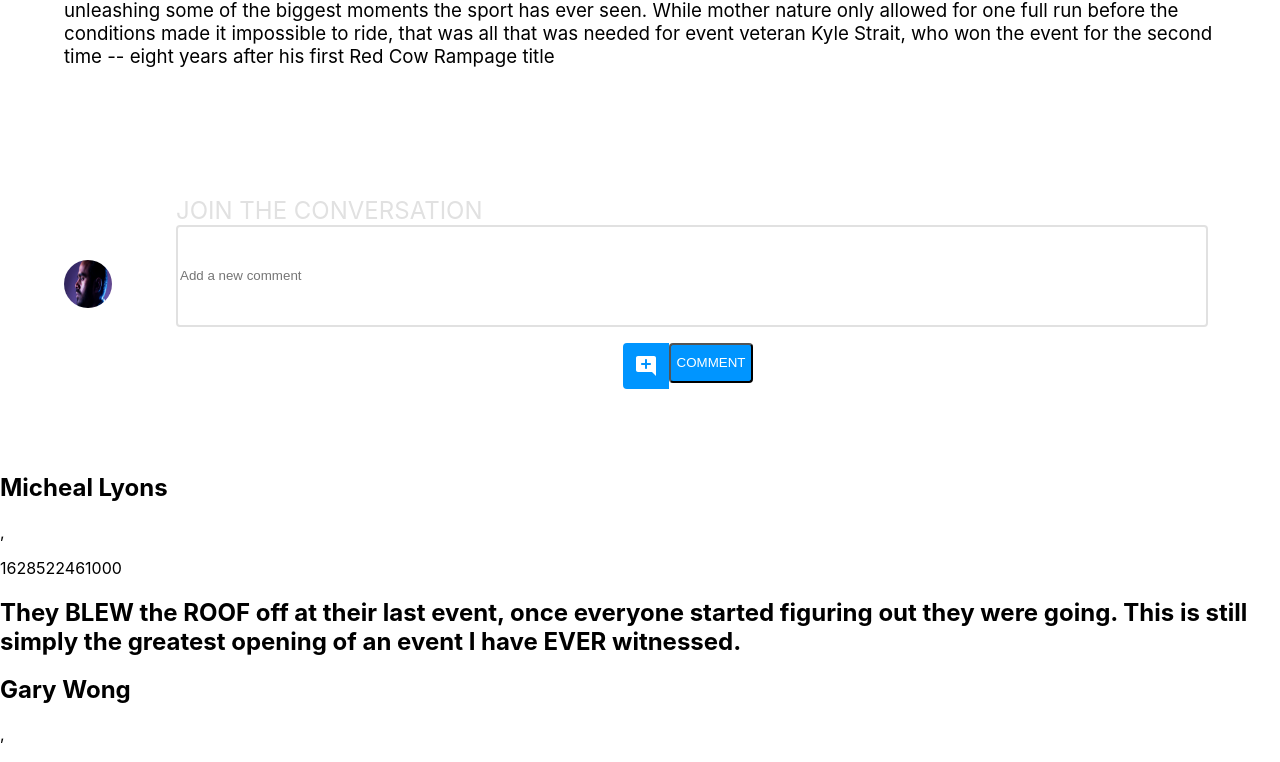
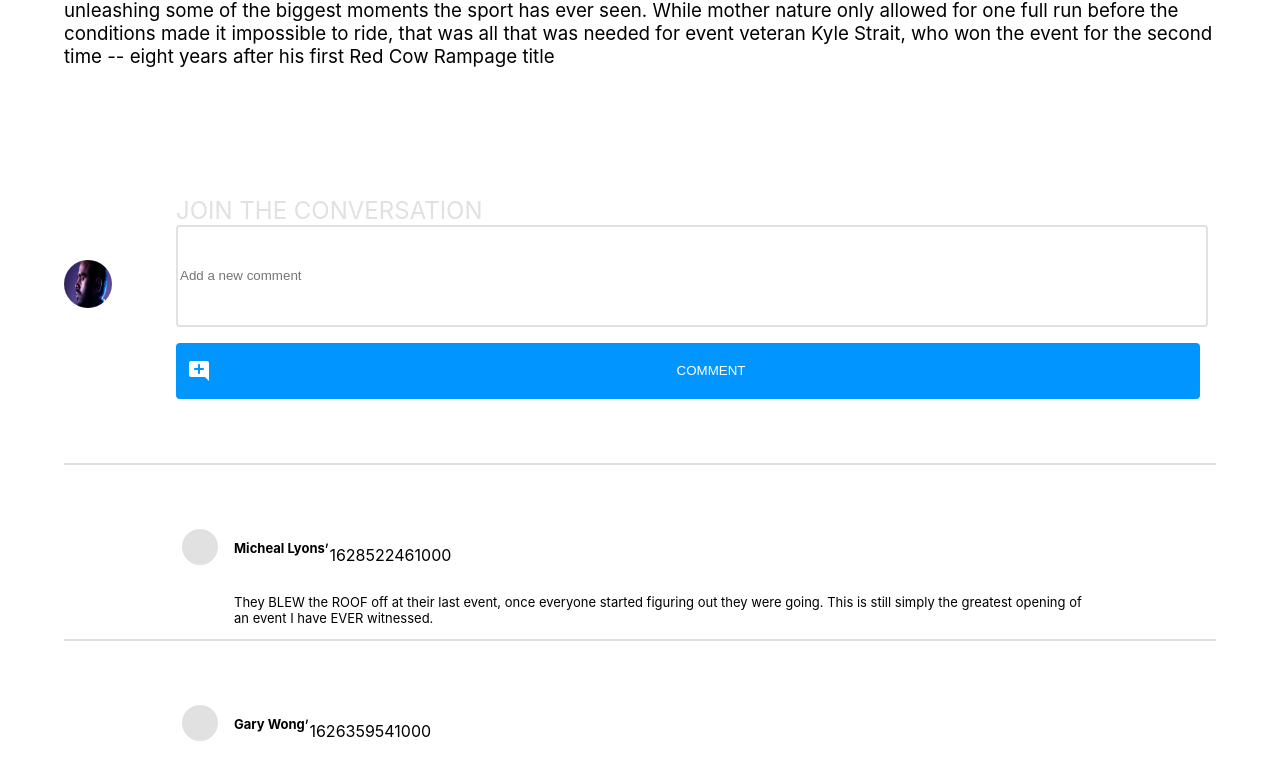
Before and after one commit to mjiang95/minnie-jiang-brainflix1, a React (Create React App) app: page / in a window 1280 px wide. Shown: the part 1324-2086 px from the top of the page. Built offline with nearby package versions, Linux system fonts and the light colour scheme.

Commit message:
Update comments styling

```diff
--- a/src/components/Comments/comments.css
+++ b/src/components/Comments/comments.css
@@ -1,6 +1,8 @@
 .new-comments {
   display: flex;
-  padding: 5vw;
+  margin: 0 5vw;
+  padding: 5vw 0;
+  border-bottom: 0.15rem solid #E1E1E1;
 }
 .new-comments__label {
   font-size: 1.5rem;
@@ -27,9 +29,11 @@
 .new-comments__button {
   color: white;
   background: #0095FF;
-  height: 2.5rem;
-  border-radius: #0095FF;
-  border-radius: 0.25rem;
+  height: 3.5rem;
+  border: #0095FF;
+  border-top-right-radius: 0.25rem;
+  border-bottom-right-radius: 0.25rem;
+  width: 100%;
 }
 
 .add-comments {
@@ -43,4 +47,37 @@
 .add-comments__section {
   display: flex;
   justify-content: center;
+}
+
+.user-comments {
+  border-bottom: 0.15rem soild black;
+}
+
+.previous-comments {
+  display: flex;
+  width: 90vw;
+  justify-content: center;
+  margin: 5vw;
+  border-bottom: 0.15rem solid #E1E1E1;
+}
+.previous-comments__subsection {
+  width: 75%;
+}
+.previous-comments__avatar {
+  background-color: #E1E1E1;
+  height: 2.25rem;
+  width: 2.25rem;
+  border-radius: 1.125rem;
+  margin-right: 1rem;
+}
+.previous-comments__title {
+  display: flex;
+}
+.previous-comments__name {
+  font-size: 0.8125rem;
+  font-weight: 700;
+}
+.previous-comments__comments {
+  font-size: 0.8125rem;
+  font-weight: 400;
 }/*# sourceMappingURL=comments.css.map */
--- a/src/components/Comments/comments.jsx
+++ b/src/components/Comments/comments.jsx
@@ -18,17 +18,19 @@ function Comments (props){
                 </form>
             </div>
 
-        <div>
-            {/* <img src="" alt="" />            */}
+            <div className="customer-comments">
                {props.comments.comments.map((comment) => {
                     return (
-                    <div key={comment.id}>
-                        <div>
-                            <h2>{comment.name}</h2>,
-                            <p>{comment.timestamp}</p>
+                    <div className="previous-comments" key={comment.id}>
+                        <div className="previous-comments__avatar"></div>
+                        <div className="previous-comments__subsection">
+                        <div className="previous-comments__title">
+                            <h2 className="previous-comments__name">{comment.name}</h2>,
+                            <p className="previous-comments__time">{comment.timestamp}</p>
                         </div>
                         <div>
-                            <h2>{comment.comment}</h2>
+                            <p  className="previous-comments__comments">{comment.comment}</p>
+                        </div>
                         </div>
                     </div>
                     )
--- a/src/components/Comments/comments.scss
+++ b/src/components/Comments/comments.scss
@@ -3,7 +3,9 @@
 
 .new-comments {
     display: flex;
-    padding: 5vw;
+    margin: 0 5vw;
+    padding: 5vw 0;
+    border-bottom: 0.15rem solid #E1E1E1;
 
     &__label {
         font-size: 1.5rem;
@@ -35,9 +37,11 @@
     &__button {
         color:white;
         background: $color-blue;
-        height: 2.5rem;
-        border-radius: $color-blue;
-        border-radius: 0.25rem;
+        height: 3.5rem;
+        border: $color-blue;
+        border-top-right-radius: 0.25rem;
+        border-bottom-right-radius: 0.25rem;
+        width: 100%;
     }
 }
 
@@ -53,5 +57,43 @@
         display: flex;
         justify-content: center;
     }
+}
 
+.user-comments {
+    border-bottom: 0.15rem soild black;
 }
+
+.previous-comments {
+    display: flex;
+    width: 90vw;
+    justify-content: center;
+    margin: 5vw;
+    border-bottom: 0.15rem solid #E1E1E1;
+
+    &__subsection {
+        width: 75%;
+    }
+
+
+    &__avatar {
+        background-color: #E1E1E1;
+        height: 2.25rem;
+        width: 2.25rem;
+        border-radius: 1.125rem;
+        margin-right: 1rem;
+    }
+
+    &__title {
+        display: flex;
+    }
+
+    &__name {
+        font-size: 0.8125rem;
+        font-weight: 700;
+    }
+
+    &__comments {
+        font-size: 0.8125rem;
+        font-weight: 400;
+    }
+}
--- a/src/components/NextVideoList/NextVideoList.jsx
+++ b/src/components/NextVideoList/NextVideoList.jsx
@@ -3,7 +3,7 @@ const NextVideoList = ({ clickHandler, nextVideos }) => {
         <ul>
             {nextVideos.map((nextVideo) => (
                 <div key= {nextVideo.id}>
-                    <a onClick={() => { clickHandler(nextVideo.id) }} href="#">{nextVideo.image}</a>
+                    <img onClick={() => { clickHandler(nextVideo.id) }} src={nextVideo.image} alt="nextvideo thumbnail" />
                     <div>
                         <p>{nextVideo.title}</p>
                         <p>{nextVideo.channel}</p>
```
Also changed, not shown: 1 other file (tests, documents, lock files or other folders).
